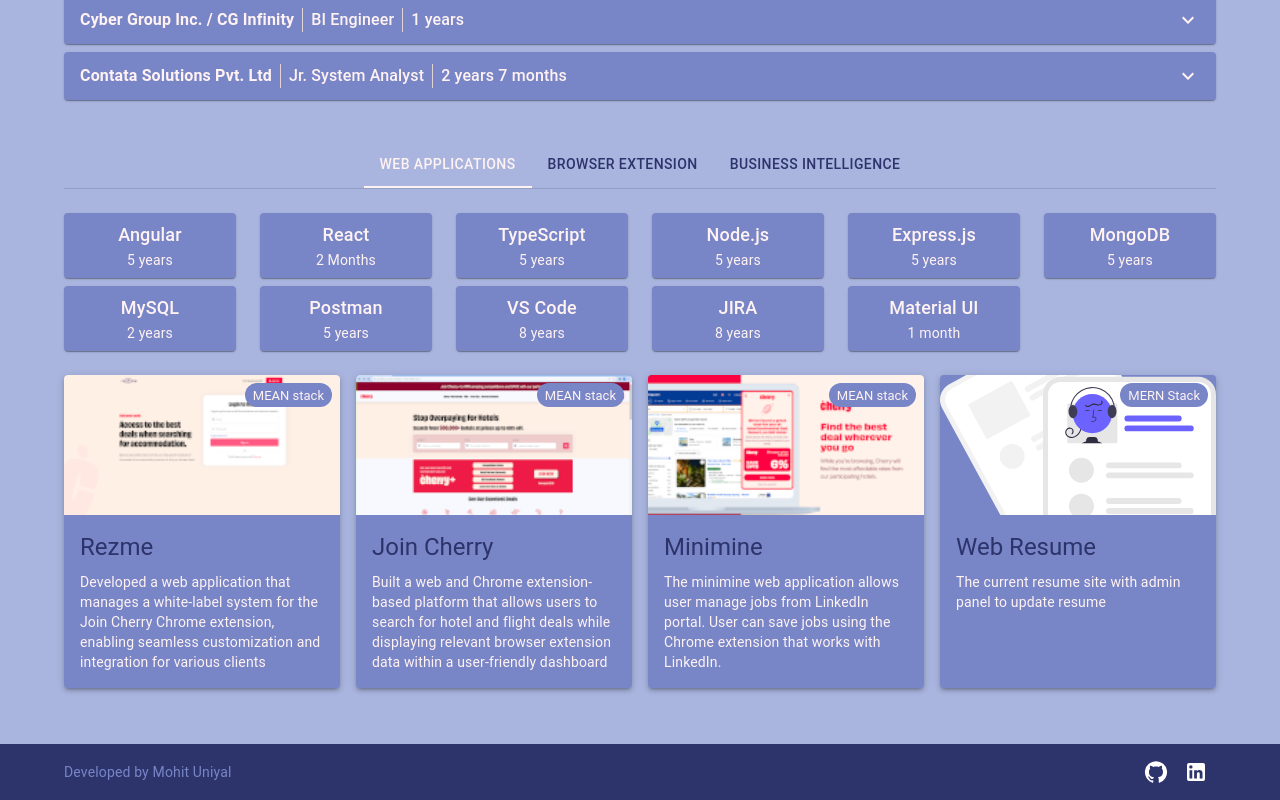
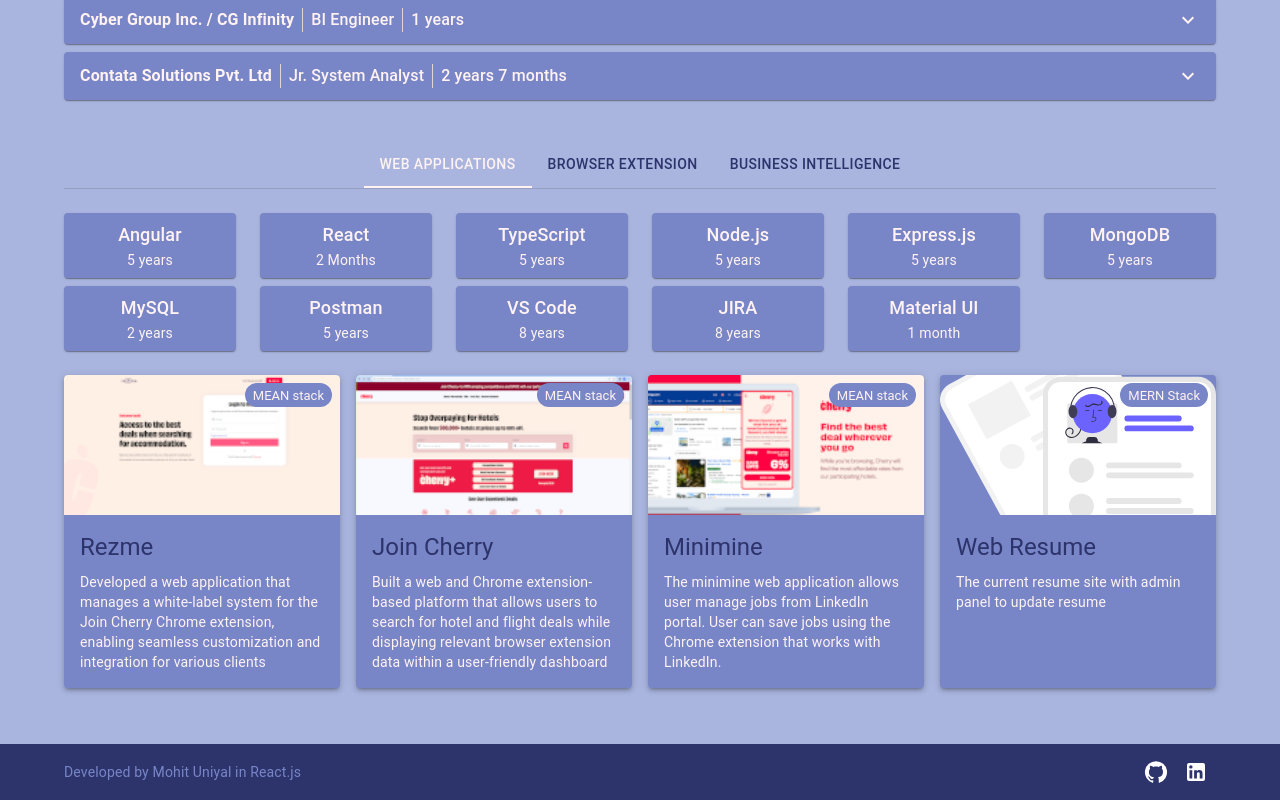
Before and after one commit to Mohit7th/resume, a React (Create React App) app: page / in a window 1280 px wide. Shown: the part 696-1496 px from the top of the page. Built offline with nearby package versions, Linux system fonts and the light colour scheme.

Commit message:
minor textual change

```diff
--- a/src/components/layout/Footer.tsx
+++ b/src/components/layout/Footer.tsx
@@ -30,7 +30,7 @@
             >
                 {/* Left Side: "Developed by" */}
                 <Typography variant="body2">
-                    Developed by {userData.titleHeader.name}
+                    Developed by {userData.titleHeader.name} in React.js
                 </Typography>
 
                 {/* Right Side: Social Media Icons */}
```
